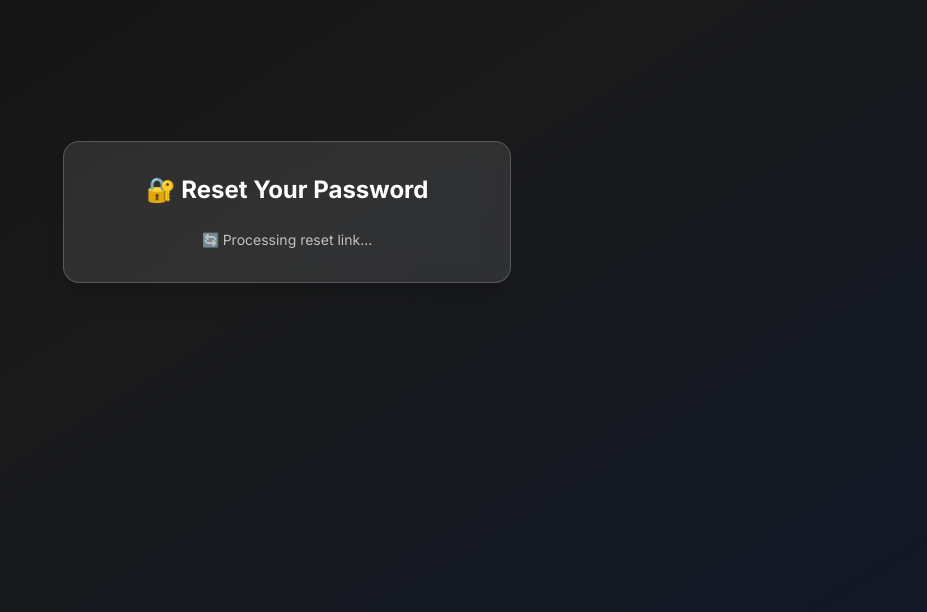
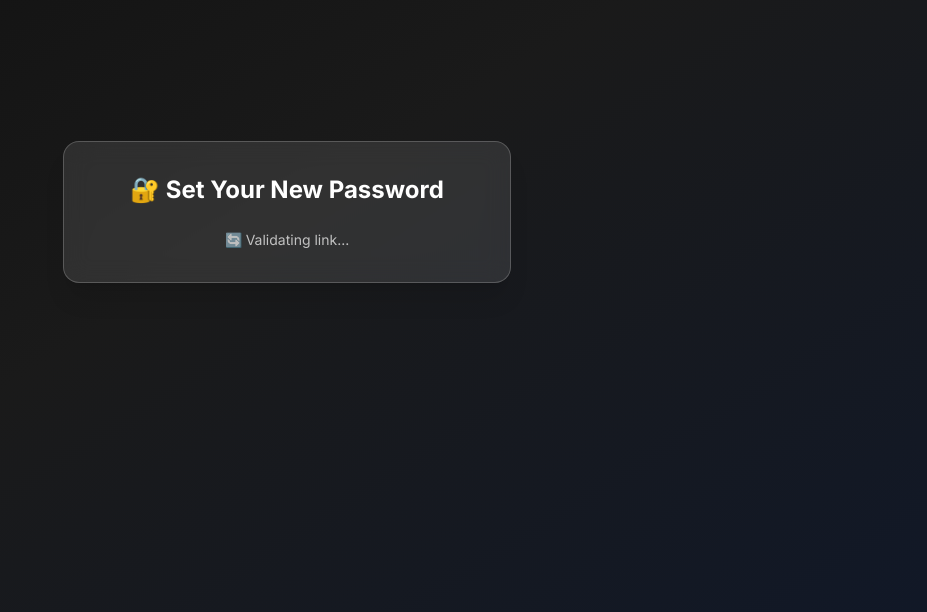
Before and after one commit to shubhnaredi/Wordwise, a React (Vite) app: page /update-password in a window 1280 px wide. Shown: the part 188-800 px from the top of the page, without its empty margins (353-1280 px from the left). Built offline with nearby package versions, Linux system fonts and the light colour scheme; no server answers.

Commit message:
orgot passwordd

```diff
--- a/src/UpdatePassword.jsx
+++ b/src/UpdatePassword.jsx
@@ -4,6 +4,7 @@ import { useNavigate } from 'react-router-dom';
 
 export default function UpdatePassword() {
   const [newPassword, setNewPassword] = useState('');
+  const [confirmPassword, setConfirmPassword] = useState('');
   const [message, setMessage] = useState('');
   const [loading, setLoading] = useState(false);
   const [ready, setReady] = useState(false);
@@ -23,24 +24,36 @@ export default function UpdatePassword() {
 
   const handleSubmit = async (e) => {
     e.preventDefault();
+    setMessage('');
+
+    if (!newPassword || !confirmPassword) {
+      setMessage("⚠️ Please fill both fields.");
+      return;
+    }
+
+    if (newPassword !== confirmPassword) {
+      setMessage("❌ Passwords do not match.");
+      return;
+    }
+
     setLoading(true);
-    setMessage('');
 
     const { error } = await supabase.auth.updateUser({ password: newPassword });
 
     if (error) {
       setMessage(`❌ ${error.message}`);
     } else {
-      setMessage('✅ Password updated! Redirecting...');
-      setTimeout(() => navigate('/auth'), 2000);
+      setMessage('✅ Password updated! Redirecting to dashboard...');
+      setTimeout(() => navigate('/dashboard'), 2000);
     }
+
     setLoading(false);
   };
 
   return (
     <div className="min-h-screen flex items-center justify-center bg-gradient-to-br from-[#0f0f0f] via-[#1a1a1a] to-[#111827] px-4 text-white font-inter">
       <div className="w-full max-w-md bg-white/10 backdrop-blur-md p-6 sm:p-8 rounded-2xl shadow-xl border border-white/20">
-        <h2 className="text-2xl font-semibold text-center mb-4">🔐 Reset Your Password</h2>
+        <h2 className="text-2xl font-semibold text-center mb-4">🔐 Set Your New Password</h2>
 
         {message && <p className="text-center text-sm mb-4 text-white/80">{message}</p>}
 
@@ -48,14 +61,21 @@ export default function UpdatePassword() {
           <form onSubmit={handleSubmit}>
             <input
               type="password"
-              placeholder="Enter new password"
+              placeholder="New password"
               value={newPassword}
               onChange={(e) => setNewPassword(e.target.value)}
               className="w-full mb-4 p-3 rounded-md bg-white/10 text-white placeholder-white/60 outline-none focus:ring-2 focus:ring-blue-500"
             />
+            <input
+              type="password"
+              placeholder="Confirm new password"
+              value={confirmPassword}
+              onChange={(e) => setConfirmPassword(e.target.value)}
+              className="w-full mb-6 p-3 rounded-md bg-white/10 text-white placeholder-white/60 outline-none focus:ring-2 focus:ring-blue-500"
+            />
             <button
               type="submit"
-              disabled={loading || !newPassword}
+              disabled={loading}
               className="w-full py-3 bg-blue-600 hover:bg-blue-700 font-semibold rounded transition-all"
             >
               {loading ? 'Updating...' : 'Update Password'}
@@ -64,7 +84,7 @@ export default function UpdatePassword() {
         )}
 
         {!ready && !message && (
-          <p className="text-center text-white/70 text-sm mt-6">🔄 Processing reset link...</p>
+          <p className="text-center text-white/70 text-sm mt-6">🔄 Validating link...</p>
         )}
       </div>
     </div>
```
